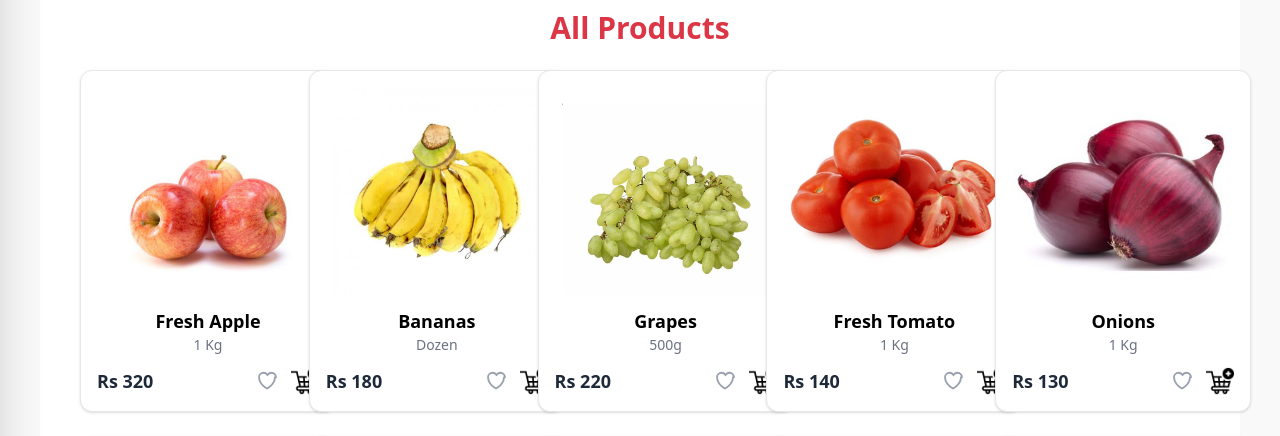
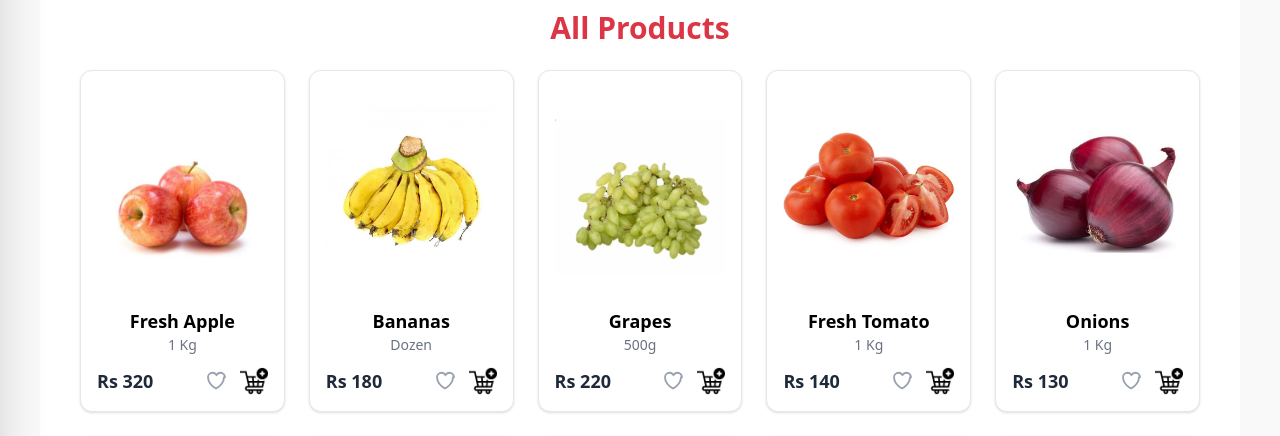
Before and after one commit to AbdulWasayAhmad19/Elegant-Mart-in-reactjs, a React (Vite) app: page /all-products in a window 1280 px wide. Shown: the part 126-562 px from the top of the page. Built offline with nearby package versions, Linux system fonts and the light colour scheme.

Commit message:
All product edited

```diff
--- a/src/All-products.jsx
+++ b/src/All-products.jsx
@@ -30,7 +30,7 @@ function AllProducts() {
                     {products.map((product) => (
                         <div
                             key={product.id}
-                            className="group flex-none w-56 sm:w-64 md:w-64 bg-white border border-gray-200 rounded-xl p-4 shadow hover:border-[#dc3545] transition relative"
+                            className="group bg-white border border-gray-200 rounded-xl p-4 shadow hover:border-[#dc3545] transition relative"
                         >
                             {/* 🥬 Clickable Image + Info */}
                             <Link to={`/product/${product.id}`}>
```
